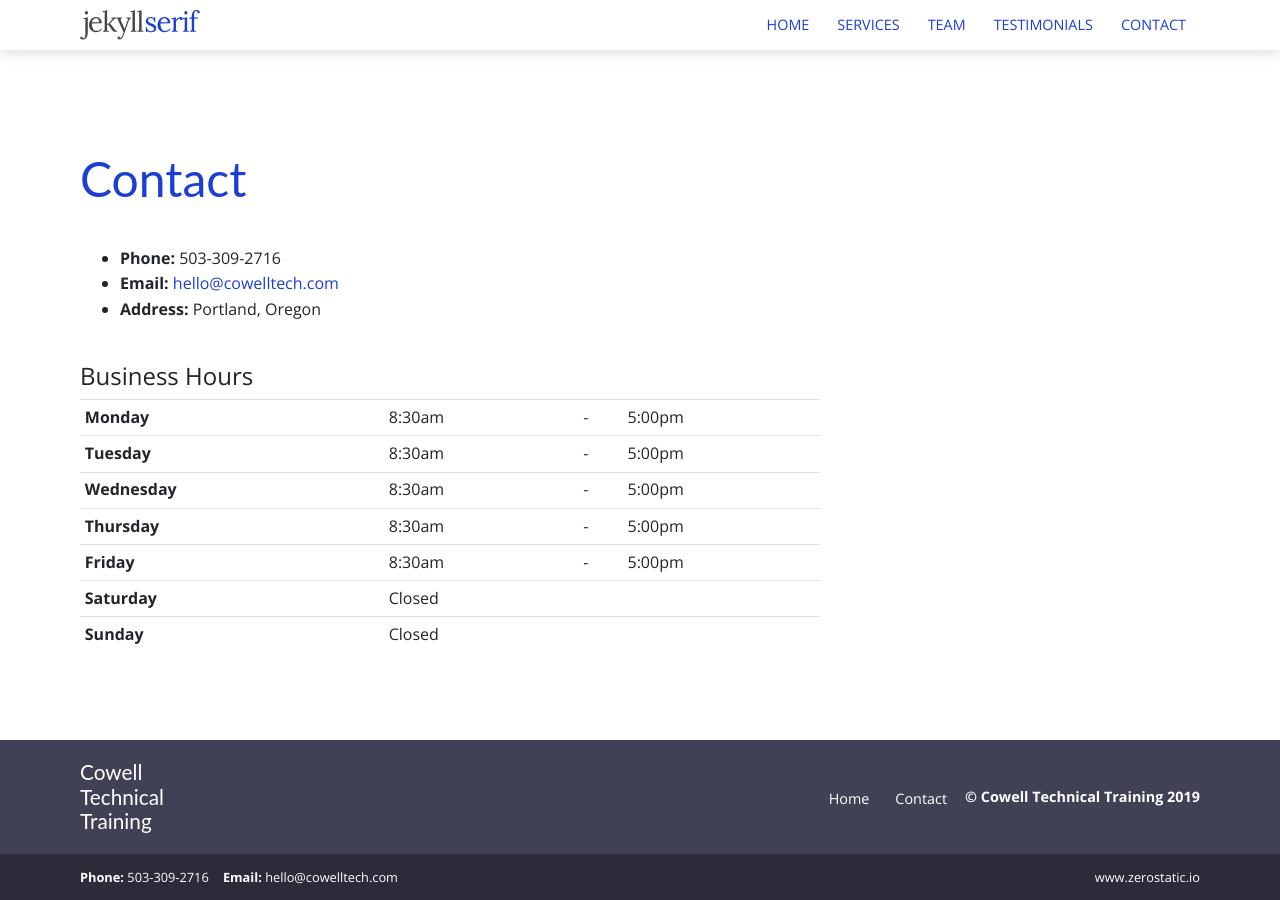
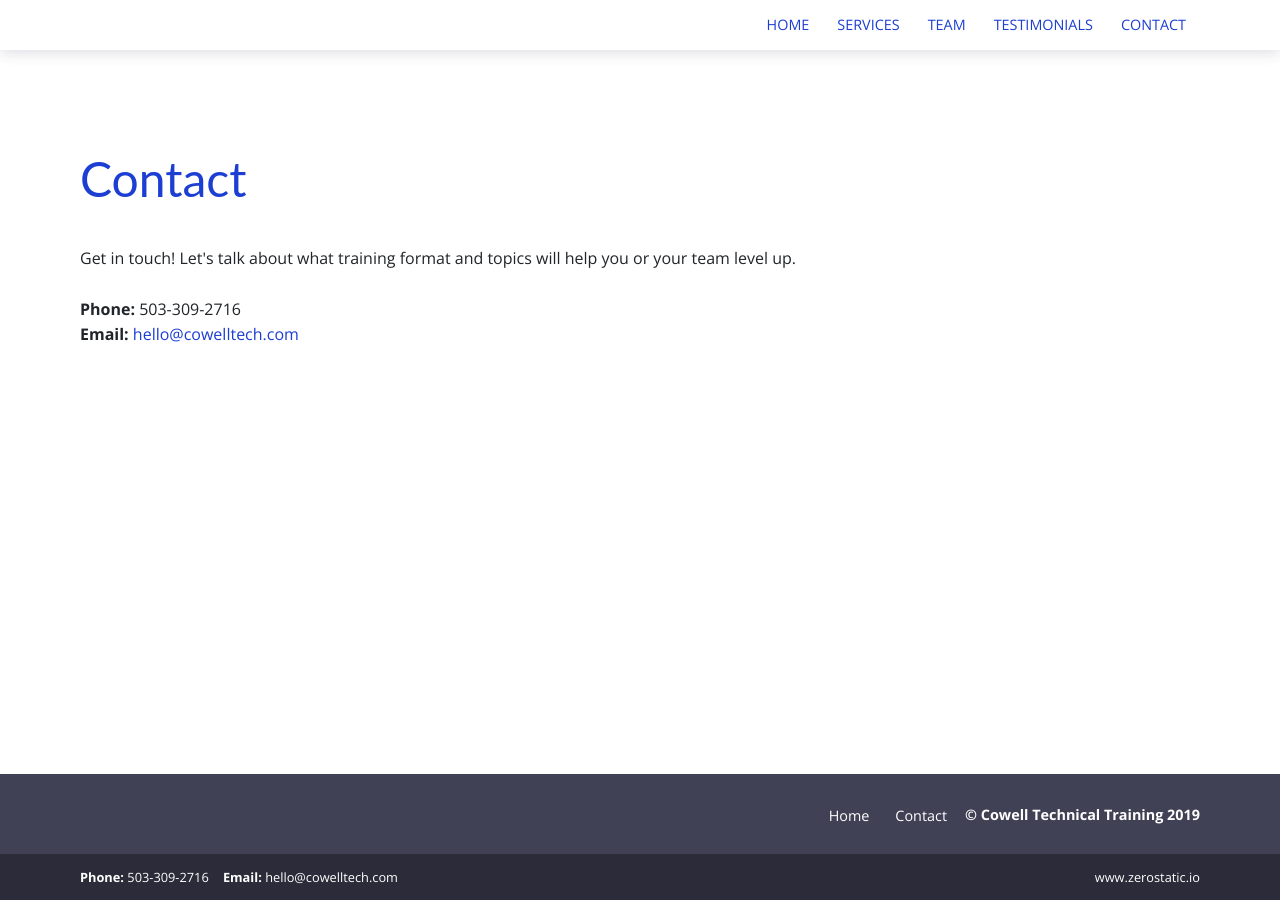
Before and after one commit to cwcowell/cwcowell.github.io, a Jekyll site: the page built from contact.html, in a window 1280 px wide. Built offline with Jekyll 4.4.1, drawn with Linux system fonts in a browser that asks for light colours.

Commit message:
add bits of CTT content throughout

```diff
--- a/_data/contact.yml
+++ b/_data/contact.yml
@@ -1,4 +1,4 @@
 email: 'hello@cowelltech.com'
 phone: '503-309-2716'
 businessName: 'Cowell Technical Training'
-address: 'Portland, Oregon'
+#address: 'Portland, Oregon'
--- a/_includes/footer.html
+++ b/_includes/footer.html
@@ -3,7 +3,7 @@
     <div class="row">
       <div class="col-12">
         <div class="footer">
-          <h3 class="footer-title">{{site.title}}</h3>
+<!--          <h3 class="footer-title">{{site.title}}</h3>-->
           <ul class="footer-menu">
             <li><a href="{{site.baseurl}}/">Home</a></li>
             <li><a href="{{site.baseurl}}/contact">Contact</a></li>
--- a/_includes/header.html
+++ b/_includes/header.html
@@ -1,10 +1,10 @@
 <div class='header {{include.headerClass}}'>
   <div class="container">
     <div class="logo">
-      <a href="{{site.baseurl}}/"><img alt="Figurit Homepage" src="{{site.baseurl}}/assets/images/logo.svg" /></a>
+<!--      <a href="{{site.baseurl}}/"><img alt="Figurit Homepage" src="{{site.baseurl}}/assets/images/logo.svg" /></a>-->
     </div>
     <div class="logo-mobile">
-      <a href="{{site.baseurl}}/"><img alt="Figurit Homepage" src="{{site.baseurl}}/assets/images/logo-mobile.svg" /></a>
+<!--      <a href="{{site.baseurl}}/"><img alt="Figurit Homepage" src="{{site.baseurl}}/assets/images/logo-mobile.svg" /></a>-->
     </div>
     {% include main-menu.html %}
     {% include hamburger.html %}
--- a/contact.html
+++ b/contact.html
@@ -16,59 +16,60 @@
 <div class="container">
   <div class="row">
     <div class="col-12 col-md-8">
-      <ul>
-        <li><strong>Phone: </strong>{{ site.data.contact.phone }}</li>
-        <li><strong>Email: </strong><a href="mailto:{{ site.data.contact.email }}">
-            {{ site.data.contact.email }}</a></li>
+      Get in touch! Let's talk about what training format and topics will help you or your team level up.
+      <br/>
+      <br/>
+        <strong>Phone: </strong>{{ site.data.contact.phone }}<br/>
+        <strong>Email: </strong><a href="mailto:{{ site.data.contact.email }}">
+            {{ site.data.contact.email }}</a><br/>
         {% if site.data.contact.address %}
-        <li><strong>Address: </strong>{{ site.data.contact.address }}</li>
+        <strong>Address: </strong>{{ site.data.contact.address }}<br/>
         {% endif %}
-      </ul>
-      <h4 class="mt-4">Business Hours</h4>
-      <table class="table table-sm opening-hours-table">
-        <tr>
-          <td class="day font-weight-bold">Monday</td>
-          <td class="opens">8:30am</td>
-          <td>-</td>
-          <td class="closes">5:00pm</td>
-        </tr>
-        <tr>
-          <td class="day font-weight-bold">Tuesday</td>
-          <td class="opens">8:30am</td>
-          <td>-</td>
-          <td class="closes">5:00pm</td>
-        </tr>
-        <tr>
-          <td class="day font-weight-bold">Wednesday</td>
-          <td class="opens">8:30am</td>
-          <td>-</td>
-          <td class="closes">5:00pm</td>
-        </tr>
-        <tr>
-          <td class="day font-weight-bold">Thursday</td>
-          <td class="opens">8:30am</td>
-          <td>-</td>
-          <td class="closes">5:00pm</td>
-        </tr>
-        <tr>
-          <td class="day font-weight-bold">Friday</td>
-          <td class="opens">8:30am</td>
-          <td>-</td>
-          <td class="closes">5:00pm</td>
-        </tr>
-        <tr>
-          <td class="day font-weight-bold">Saturday</td>
-          <td class="opens">Closed</td>
-          <td></td>
-          <td class="closes"></td>
-        </tr>
-        <tr>
-          <td class="day font-weight-bold">Sunday</td>
-          <td class="opens">Closed</td>
-          <td> </td>
-          <td class="closes"></td>
-        </tr>
-      </table>
+<!--      <h4 class="mt-4">Business Hours</h4>-->
+<!--      <table class="table table-sm opening-hours-table">-->
+<!--        <tr>-->
+<!--          <td class="day font-weight-bold">Monday</td>-->
+<!--          <td class="opens">8:30am</td>-->
+<!--          <td>-</td>-->
+<!--          <td class="closes">5:00pm</td>-->
+<!--        </tr>-->
+<!--        <tr>-->
+<!--          <td class="day font-weight-bold">Tuesday</td>-->
+<!--          <td class="opens">8:30am</td>-->
+<!--          <td>-</td>-->
+<!--          <td class="closes">5:00pm</td>-->
+<!--        </tr>-->
+<!--        <tr>-->
+<!--          <td class="day font-weight-bold">Wednesday</td>-->
+<!--          <td class="opens">8:30am</td>-->
+<!--          <td>-</td>-->
+<!--          <td class="closes">5:00pm</td>-->
+<!--        </tr>-->
+<!--        <tr>-->
+<!--          <td class="day font-weight-bold">Thursday</td>-->
+<!--          <td class="opens">8:30am</td>-->
+<!--          <td>-</td>-->
+<!--          <td class="closes">5:00pm</td>-->
+<!--        </tr>-->
+<!--        <tr>-->
+<!--          <td class="day font-weight-bold">Friday</td>-->
+<!--          <td class="opens">8:30am</td>-->
+<!--          <td>-</td>-->
+<!--          <td class="closes">5:00pm</td>-->
+<!--        </tr>-->
+<!--        <tr>-->
+<!--          <td class="day font-weight-bold">Saturday</td>-->
+<!--          <td class="opens">Closed</td>-->
+<!--          <td></td>-->
+<!--          <td class="closes"></td>-->
+<!--        </tr>-->
+<!--        <tr>-->
+<!--          <td class="day font-weight-bold">Sunday</td>-->
+<!--          <td class="opens">Closed</td>-->
+<!--          <td> </td>-->
+<!--          <td class="closes"></td>-->
+<!--        </tr>-->
+<!--      </table>-->
     </div>
   </div>
 </div>
--- a/index.html
+++ b/index.html
@@ -1,13 +1,13 @@
 ---
-title: Jekyll Serif - Jekyll Small Business Theme
+title: Cowell Technical Training
 layout: default
 bodyClass: page-home
 ---
 
 <div class="intro pb-4">
   <div class="container">
-    <h1>Serif - Jekyll Small Business Theme.</h1>
-    <p>Our business helps hundreds of customers with their accounting and taxation needs each year.</p>
+    <h1>Cowell Technical Training</h1>
+    <p><em>Painless technical training for non-technical people</em></p>
   </div>
 </div>
 
```
Also changed, not shown: _testimonials/thaistyle-asian.md (deleted, +0 -10 lines), 1 other file.
